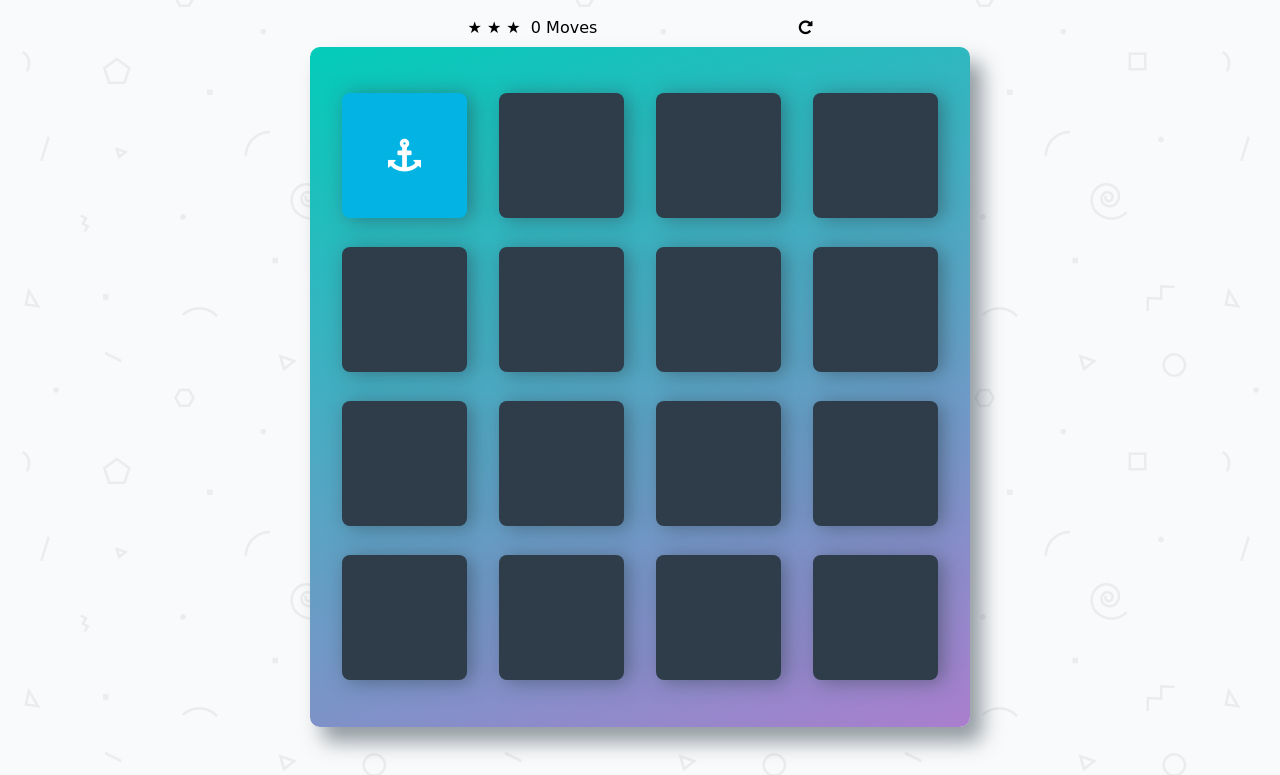
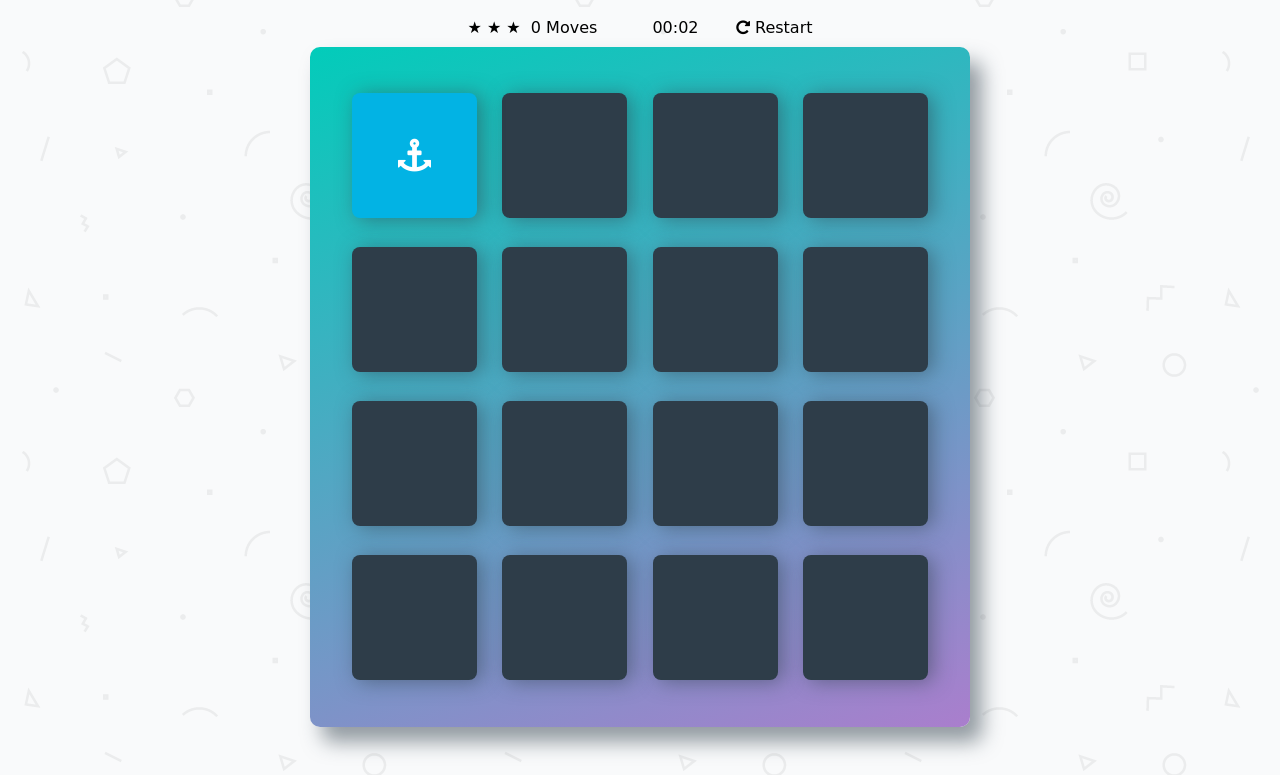
Before and after one commit to StepanovaMonika/Frontend-Memory-Game, a plain HTML site: page index.html in a window 1280 px wide. Both pictures are taken after a click on the item 404 px from the left and 223 px from the top of the page. Shown: the part 68-843 px from the top of the page. Drawn offline with Linux system fonts and the light colour scheme; a web font is replaced by a local one.

Commit message:
adding timer

```diff
--- a/css/app.css
+++ b/css/app.css
@@ -38,7 +38,7 @@ h1 {
  */
 
 .deck {
-    width: 660px;
+    max-width: 660px;
     min-height: 680px;
     background: linear-gradient(160deg, #02ccba 0%, #aa7ecd 100%);
     padding: 32px;
@@ -54,6 +54,7 @@ h1 {
 .deck .card {
     height: 125px;
     width: 125px;
+    margin: 10px;
     background: #2e3d49;
     font-size: 0;
     color: #ffffff;
@@ -93,6 +94,10 @@ h1 {
     text-align: left;
     width: 345px;
     margin-bottom: 10px;
+}
+
+.score-panel .time {
+    margin-left: 50px;
 }
 
 .score-panel .stars {
--- a/index.html
+++ b/index.html
@@ -25,8 +25,11 @@
 
         	<span class="moves">3</span> Moves
 
+            <span class="time"> 00:00
+            </span>
+
             <div class="restart1">
-        		<i class="fa fa-repeat"></i>
+        		<i class="fa fa-repeat"></i> Restart
         	</div>
         </section>
 
@@ -37,7 +40,7 @@
         <div class="winscreen">
             <h1>Congratulations! You've won!</h1>
             <p id="winstars">Stars: </p>
-            <p id="timer">Elapsed time:</p>
+            <p id="wintime">Elapsed time:</p>
             <p id="winmoves">Moves: </p>
             <button class="restart2">Play again</button>
         </div>
--- a/js/app.js
+++ b/js/app.js
@@ -14,10 +14,16 @@ let stars = document.querySelector('.stars');
 let winScreen = document.querySelector('.winscreen');
 let winStars = document.getElementById('winstars');
 let winMoves = document.getElementById('winmoves');
-// Ëlapsed time variables
-let timeStart;
-let timeEnd;
 
+// Elapsed time variables
+let time = document.querySelector('.time');
+let winTime = document.getElementById('wintime');
+
+// Elapsed time variables
+let seconds = 0
+let minutes = 0
+let t;
+let timerIsOff = true;
 
 // This function starts the gameboard
 restartFunction();
@@ -28,6 +34,44 @@ restart2.addEventListener('click', restartFunction);
 
 
 /* Functions */
+
+/* Time Functions */
+function startTimeFunction(){
+	if (timerIsOff === true) {
+		timer();
+		timerIsOff = false;
+	}
+}
+
+function stopTimeFunction(){
+	clearTimeout(t);
+	timerIsOff = true;
+}
+
+function restartTimeFunction(){
+	clearTimeout(t);
+	time.textContent = '00:00';
+	seconds = 0;
+	minutes = 0;
+	timerIsOff = true;
+}
+
+//Add fuction from https://jsfiddle.net/Daniel_Hug/pvk6p
+function add() {
+    seconds++;
+    if (seconds >= 60) {
+         seconds = 0;
+         minutes++;
+    }
+    time.textContent = (minutes ? (minutes > 9 ? minutes : '0' + minutes) : '00') + ':' + (seconds > 9 ? seconds : '0' + seconds);
+    winTime.textContent = 'Time: ' + (minutes ? (minutes > 9 ? minutes : '0' + minutes) : '00') + ':' + (seconds > 9 ? seconds : '0' + seconds);
+    // time.textContent = seconds;
+    timer();
+}
+
+function timer() {
+    t = setTimeout(add, 1000);
+}
 
 // Shuffle function from http://stackoverflow.com/a/2450976
 function shuffle(array) {
@@ -57,6 +101,7 @@ function restartFunction() {
 	openPairs = 0;
 	stars.textContent = '★ ★ ★';
 	winScreen.style.display = 'none';
+	restartTimeFunction();
 }
 
 /* Delete the cards from the deck,
@@ -80,11 +125,7 @@ function placeCards() {
 
 // Choosing cards
 function displayCard() {
-
-	// Start timer after clicking the first card
-	if (counter == 0) {
-        timeStart = performance.now();
-    }
+	startTimeFunction();
 
 	if (this.classList.contains('open')) {
 	} else {
@@ -118,7 +159,7 @@ function match() {
 		setTimeout(function(){
 			currentCards[1].classList.remove('open');
 			currentCards[0].classList.remove('open');
-		}, 350);
+		}, 300);
 		moveCounter();
 	}
 }
@@ -129,7 +170,7 @@ function moveCounter() {
 	moves.textContent = counter;
 	if (counter > 20) {
 		stars.textContent = '★ ☆ ☆';
-	} else if (counter > 16) {
+	} else if (counter > 15) {
 		stars.textContent = '★ ★ ☆';
 	}
 }
@@ -139,9 +180,8 @@ function isEnd() {
 	openPairs += 1;
 	if (openPairs == 8) {
 		winScreen.style.display = 'block';
+		stopTimeFunction()
 		winStars.textContent = 'Stars: ' + stars.textContent;
 		winMoves.textContent = 'Moves: '+ counter;
-		timeEnd = performance.now();
-		timer.textContent = 'Total time: ' + Math.round((timeEnd - timeStart)/1000) + ' seconds';
 	}
 }
```
Also changed, not shown: 1 other file.
